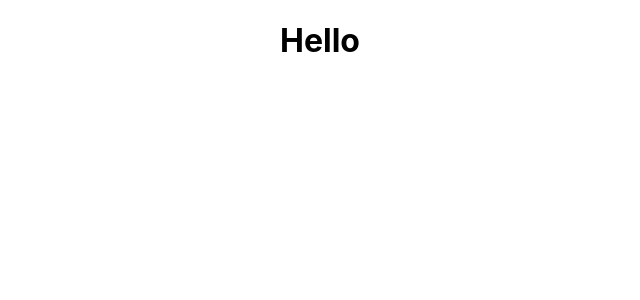
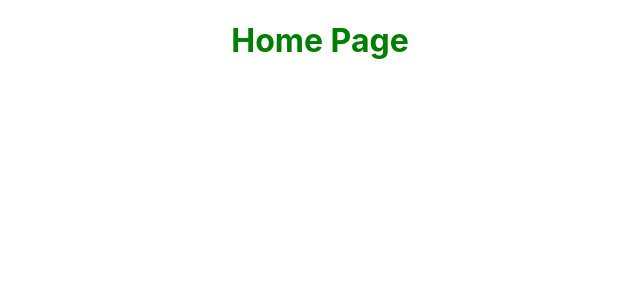
Before and after one commit to alikamranch/weride-web, a React (Create React App) app: page / in a window 1280 px wide. Shown: the top 300 px of the page, without its empty margins (320-960 px from the left). Built offline with nearby package versions, Linux system fonts and the light colour scheme.

Commit message:
Some folder changes and icon added

```diff
--- a/package.json
+++ b/package.json
@@ -8,6 +8,7 @@
     "@testing-library/user-event": "^7.2.1",
     "react": "^16.12.0",
     "react-dom": "^16.12.0",
+    "react-helmet": "^5.2.1",
     "react-scripts": "3.4.0"
   },
   "scripts": {
--- a/src/App.js
+++ b/src/components/App/App.js
@@ -1,10 +1,11 @@
 import React from 'react';
-import './styles/App.css';
+import './App.css';
+import Home from '../../pages/Home/Home';
 
 function App() {
   return (
     <div className="App">
-      <h1>Hello</h1>
+      <Home />
     </div>
   );
 }
--- a/src/index.js
+++ b/src/index.js
@@ -1,7 +1,7 @@
 import React from 'react';
 import ReactDOM from 'react-dom';
 import './styles/index.css';
-import App from './App';
+import App from './components/App/App';
 
 
 ReactDOM.render(<App />, document.getElementById('root'));
--- /dev/null
+++ b/src/pages/Home/Home.css
@@ -0,0 +1,3 @@
+.text {
+    color: green;
+}
--- /dev/null
+++ b/src/pages/Home/Home.js
@@ -0,0 +1,16 @@
+import React from 'react';
+import './Home.css'
+import { Helmet } from 'react-helmet';
+
+function Home() {
+    return (
+        <div className="text">
+            <Helmet>
+                <title>Home</title>
+            </Helmet>
+            <h1>Home Page</h1>
+        </div>
+    );
+}
+
+export default Home;
```
Also changed, not shown: public/index.html (+4 -27 lines), src/components/App/App.css (renamed from src/styles/App.css), 2 other files (tests, documents, lock files or other folders).
